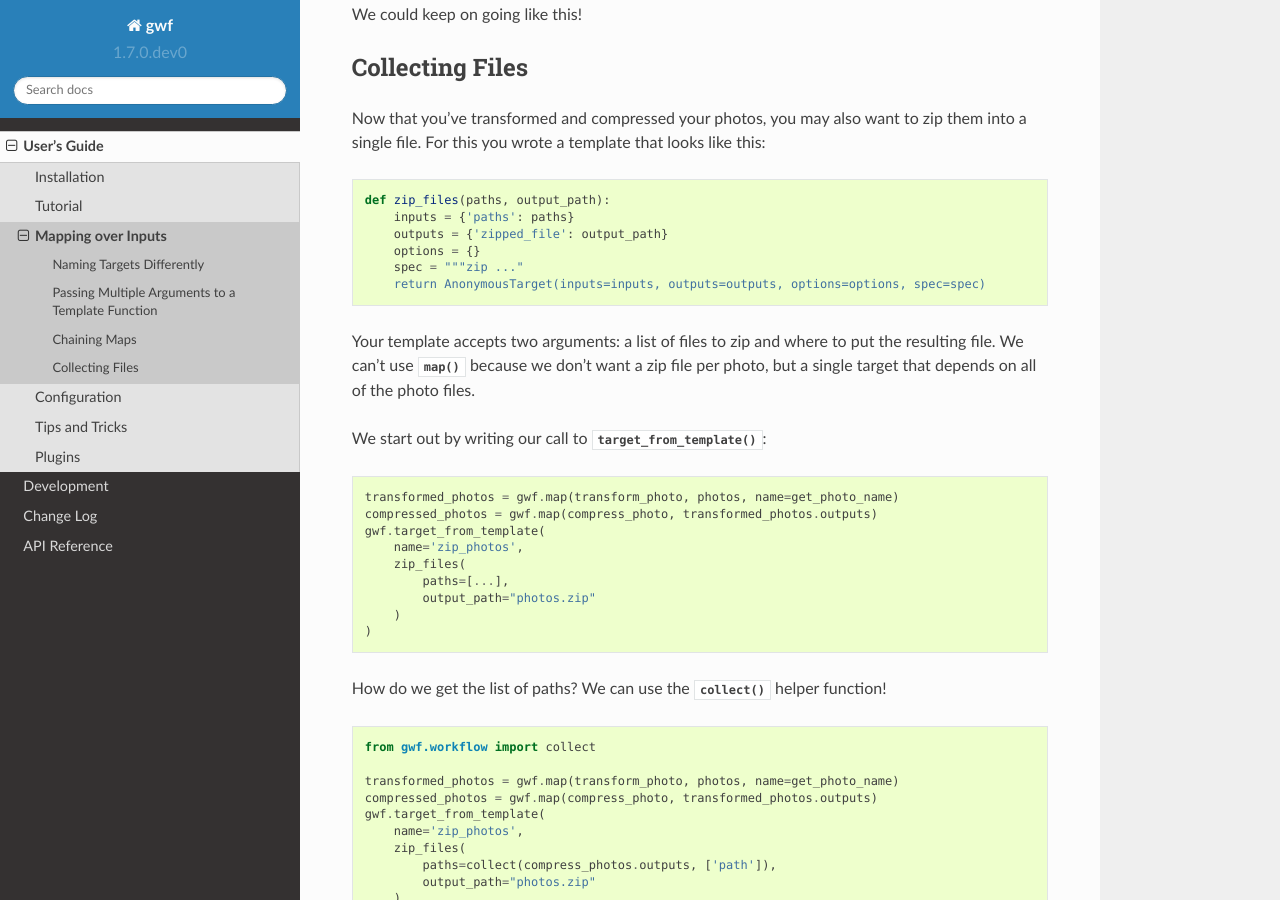
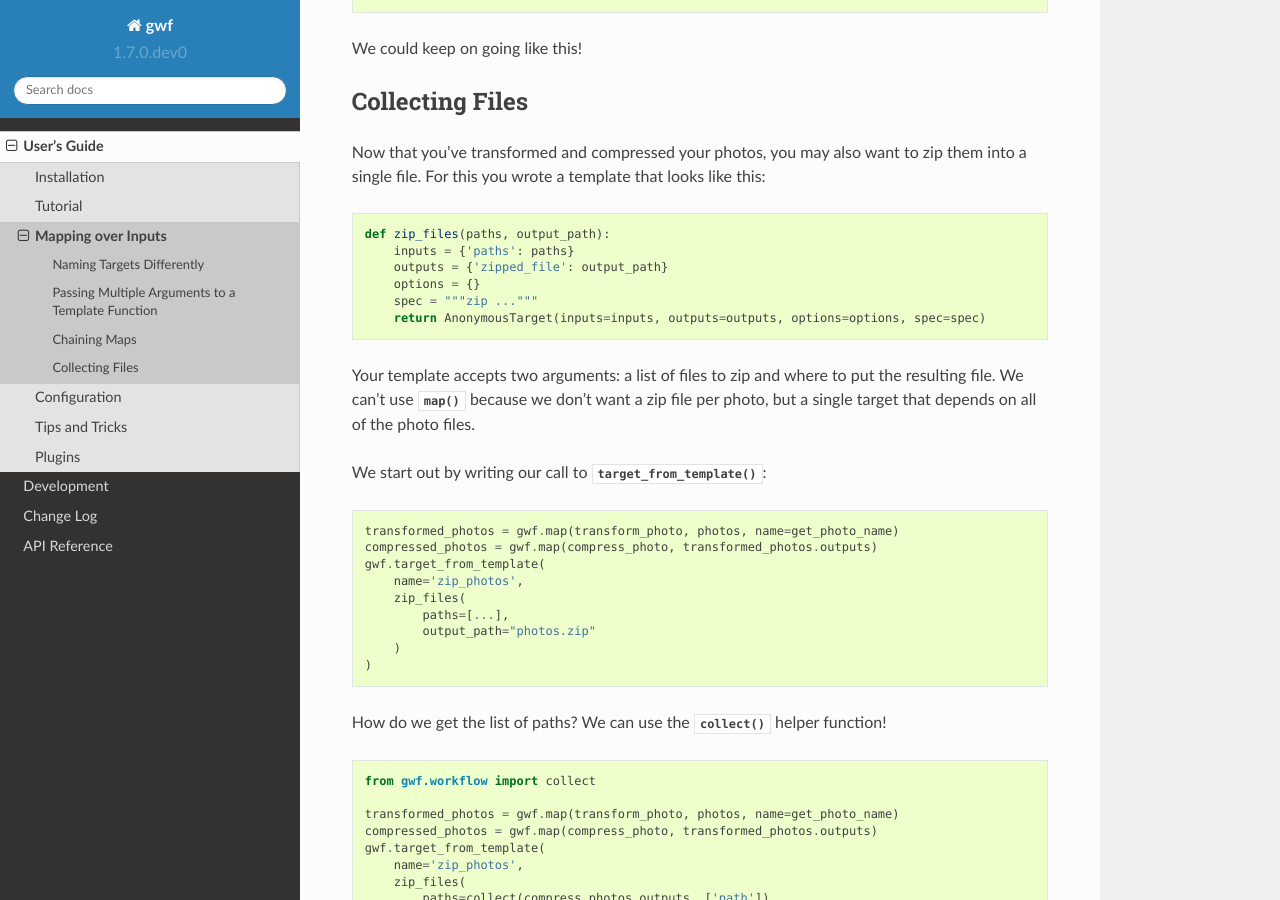
Before and after one commit to gwforg/gwf, a Sphinx documentation site: the page built from docs/guide/mapping.rst, in a window 1280 px wide and 900 px high, scrolled down 3411 px. Built offline with Sphinx 7.4.7 and the Read the Docs theme 2.0.0, drawn with Linux system fonts in a browser that asks for light colours; some of the changed text lies outside the part shown.

```diff
--- a/docs/guide/mapping.rst
+++ b/docs/guide/mapping.rst
@@ -196,7 +198,7 @@ zip them into a single file. For this you wrote a template that looks like this:
         inputs = {'paths': paths}
         outputs = {'zipped_file': output_path}
         options = {}
-        spec = """zip ..."
+        spec = """zip ..."""
         return AnonymousTarget(inputs=inputs, outputs=outputs, options=options, spec=spec)
 
 Your template accepts two arguments: a list of files to zip and where to put
```
Also changed, not shown: other parts of docs/guide/mapping.rst (+3 -1 lines).
